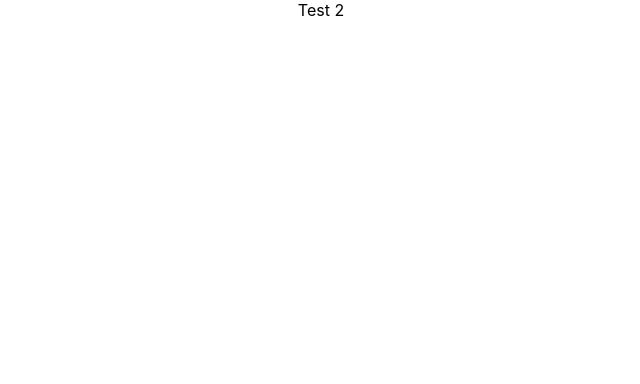
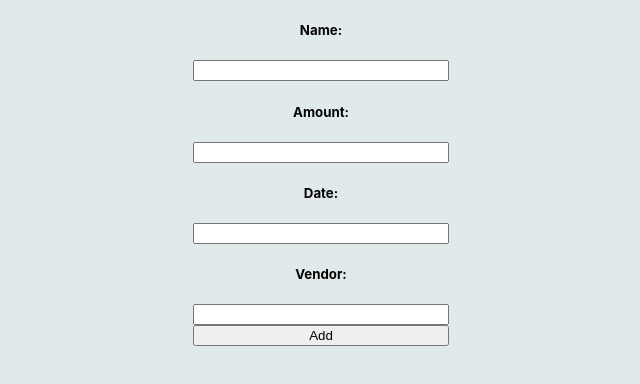
Before and after one commit to juandserrano/lana-web, a React (Create React App) app: page / in a window 1280 px wide. Shown: the top 384 px of the page, without its empty margins (319-959 px from the left). Built offline with nearby package versions, Linux system fonts and the light colour scheme.

Commit message:
First iter of add transaction

```diff
--- a/src/App.css
+++ b/src/App.css
@@ -1,3 +1,9 @@
 .App {
+  display: flex;
+  justify-content: center;
   text-align: center;
 }
+
+body {
+  background-color: #e1eaea;
+}
--- a/src/App.js
+++ b/src/App.js
@@ -1,9 +1,9 @@
 import './App.css';
-
+import Card from './components/Card.jsx'
 function App() {
   return (
     <div className="App">
-      Test 2
+      <Card />
     </div>
   );
 }
--- /dev/null
+++ b/src/components/Card.css
@@ -0,0 +1,8 @@
+.card {
+  display: flex;
+  flex-direction: column;
+  border: 1px 1px 1px black;
+  border-radius: 20px;
+  height: 50vh;
+  width: 20vw;
+}
--- /dev/null
+++ b/src/components/Card.jsx
@@ -0,0 +1,30 @@
+import React, { useState } from "react";
+import './Card.css';
+
+function Card() {
+  const [name, setName] = useState("");
+  const [amount, setAmount] = useState();
+  const [date, setDate] = useState("");
+  const [vendor, setVendor] = useState("");
+
+  /* Handlers */
+  const handleAdd = () => {
+    alert(name)
+  }
+
+return (
+  <div className="card">
+    <h5>Name:</h5>
+  <input type="text" onChange={(e) => setName(e.target.value)}/>
+    <h5>Amount:</h5>
+  <input type="text" onChange={(e) => setAmount(e.target.value)}/>
+    <h5>Date:</h5>
+  <input type="text" onChange={(e) => setDate(e.target.value)}/>
+    <h5>Vendor:</h5>
+  <input type="text" onChange={(e) => setVendor(e.target.value)}/>
+  <button onClick={handleAdd}>Add</button>
+  </div>
+)
+}
+
+export default Card
```
Also changed, not shown: 1 other file (tests, documents, lock files or other folders).
